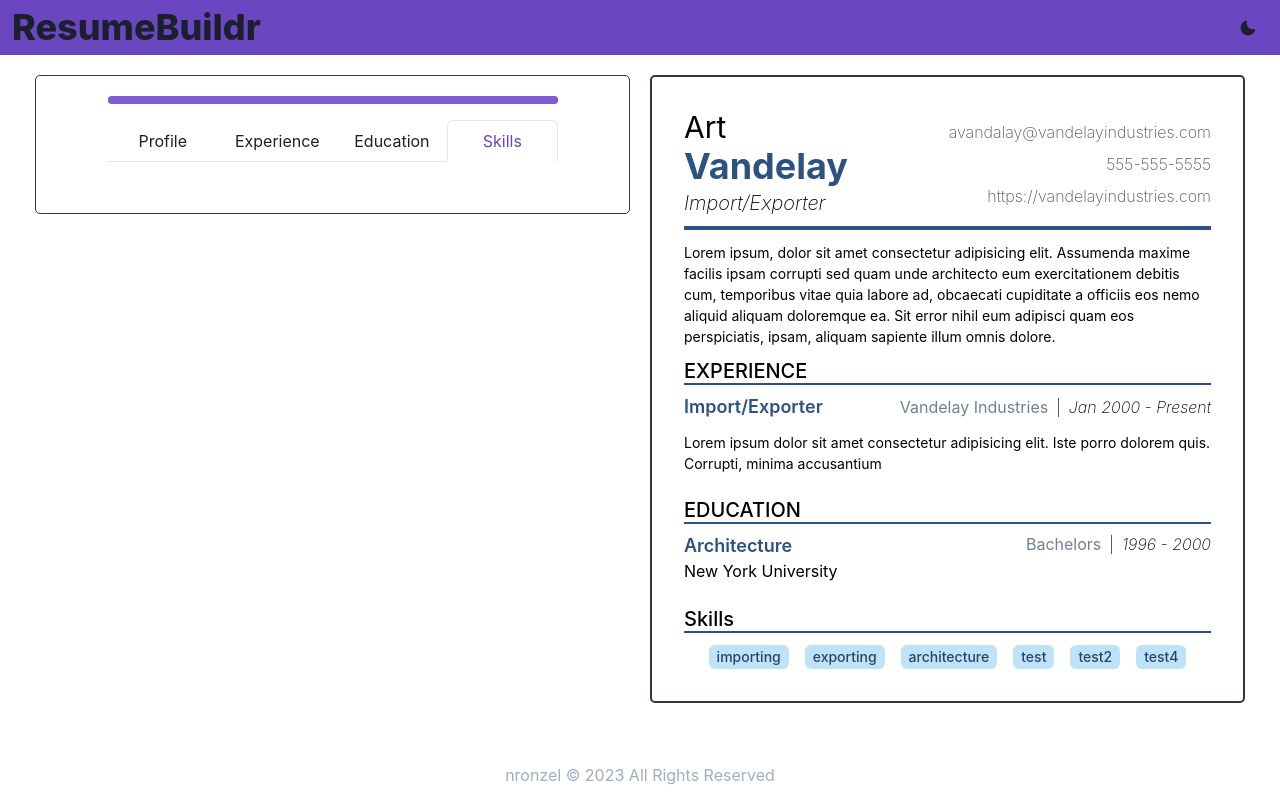
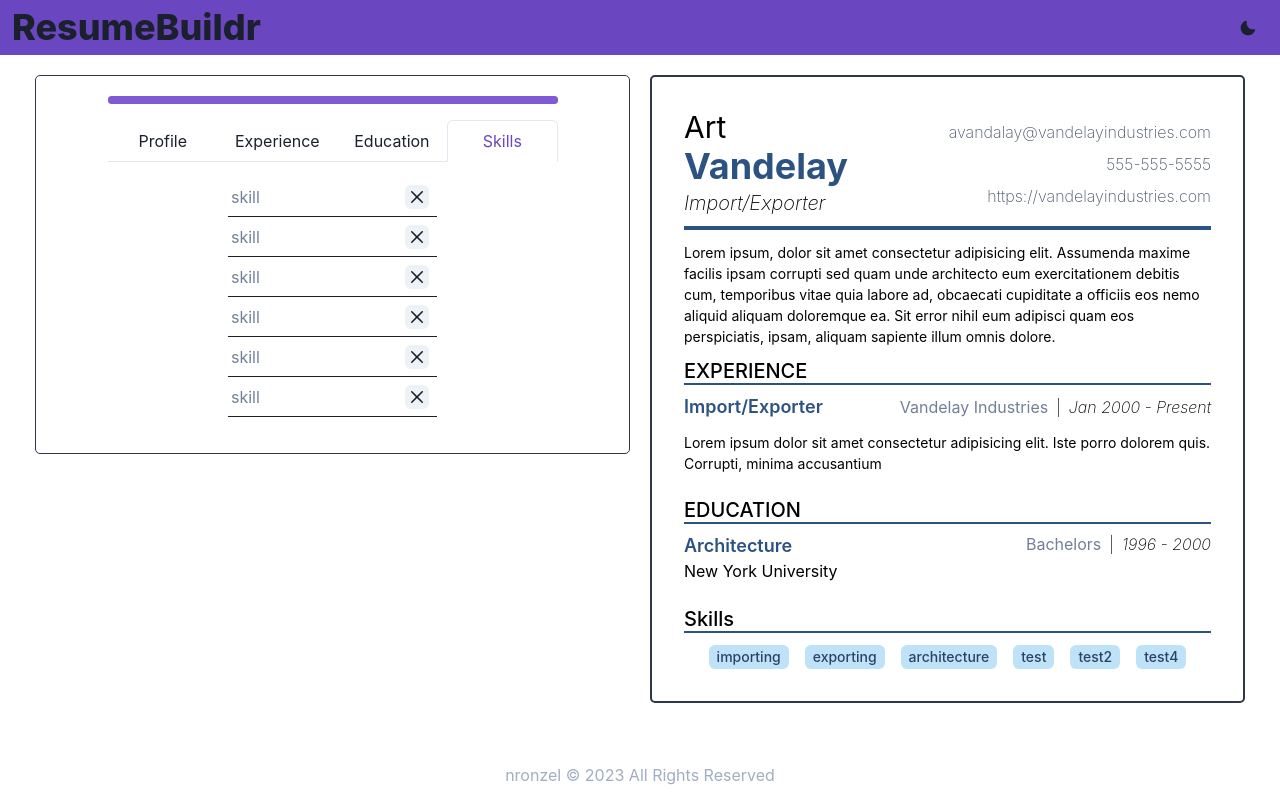
Before and after one commit to nronzel/resume-maker, a React (Vite) app: page / in a window 1280 px wide. Both pictures are taken after a click on the tab "Skills". Built offline with nearby package versions, Linux system fonts and the light colour scheme.

Commit message:
added skills section

```diff
--- a/src/components/ResumeForm.jsx
+++ b/src/components/ResumeForm.jsx
@@ -12,6 +12,7 @@
 import Education from "./Education";
 import ButtonStack from "./ButtonStack";
 import ProgressBar from "./ProgressBar";
+import Skills from "./Skills";
 
 class ResumeForm extends Component {
   constructor(props) {
@@ -62,6 +63,9 @@
       educationCount,
       handleAddEducation,
       handleRemoveEducation,
+      handleSkillsChange,
+      skills,
+      handleRemoveSkill,
     } = this.props;
 
     const { progress } = this.state;
@@ -128,7 +132,16 @@
               />
             </TabPanel>
             {/* Skills */}
-            <TabPanel></TabPanel>
+            <TabPanel>
+              {skills.map((skill) => (
+                <Skills
+                  key={skill.id}
+                  id={skill.id}
+                  handleChange={handleSkillsChange}
+                  removeSkill={handleRemoveSkill}
+                />
+              ))}
+            </TabPanel>
           </TabPanels>
         </Tabs>
       </Flex>
```
